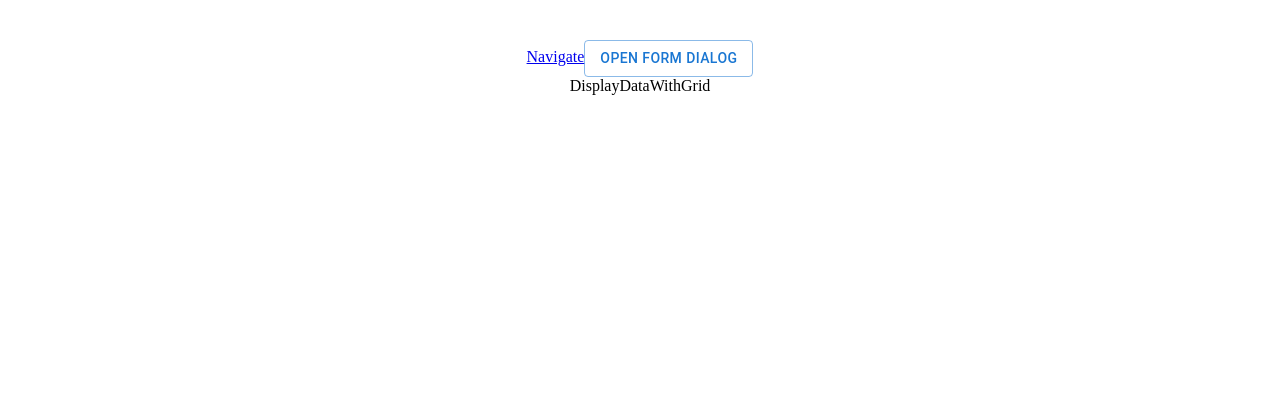
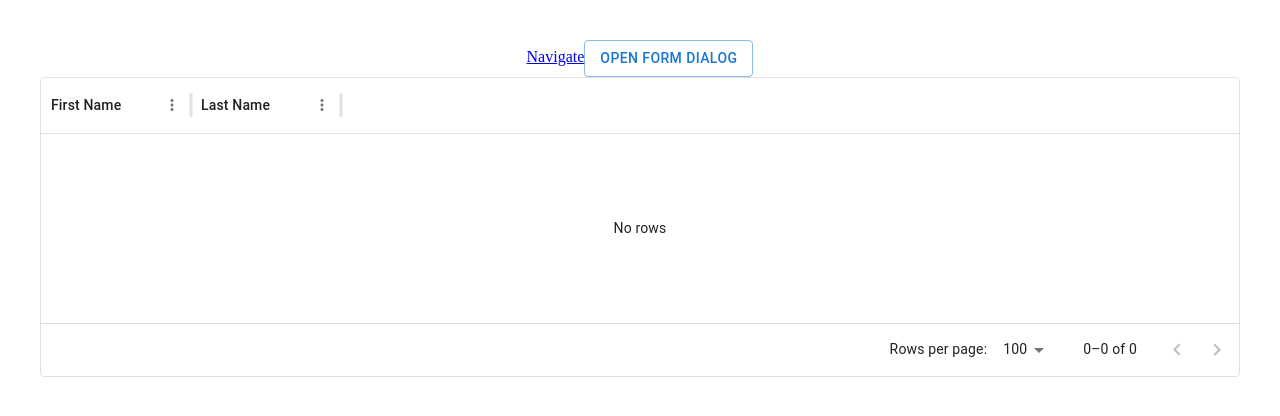
Before and after one commit to divyesh2123/myapp-123, a React (Vite) app: page /crud in a window 1280 px wide. Shown: the top 416 px of the page. Built offline with nearby package versions, Linux system fonts and the light colour scheme.

Commit message:
dispaly data

```diff
--- a/package.json
+++ b/package.json
@@ -14,6 +14,7 @@
     "@emotion/styled": "^11.11.5",
     "@mui/icons-material": "^5.15.15",
     "@mui/material": "^5.15.15",
+    "@mui/x-data-grid": "^7.3.0",
     "axios": "^1.6.8",
     "boostrap": "^2.0.0",
     "formik": "^2.4.5",
--- a/src/DisplayDataWithGrid.jsx
+++ b/src/DisplayDataWithGrid.jsx
@@ -1,9 +1,17 @@
 import React from 'react'
+import { DataGrid } from '@mui/x-data-grid';
+export default function DisplayDataWithGrid(props) {
 
-export default function DisplayDataWithGrid(props) {
+  const columns = [
+
+    { field: 'firstName', headerName: 'First Name', width: 150 },
+    { field: 'lastName', headerName: 'Last Name', width: 150 },
+  ]
 
   console.log(props);
   return (
-    <div>DisplayDataWithGrid</div>
+    <div style={{ height: 300, width: '100%' }}>
+    <DataGrid rows={props.data} columns={columns} />
+  </div>
   )
 }
--- a/src/FormForEmployee.jsx
+++ b/src/FormForEmployee.jsx
@@ -22,7 +22,7 @@ export const FormForEmployee = (props) => {
   const handleSave = ()=>{
 
     let p =[...data];
-    p.push(form);
+    p.push({...form,id: p.length});
     SetData(p);
     handleClose();
   }
```
Also changed, not shown: 1 other file (tests, documents, lock files or other folders).
